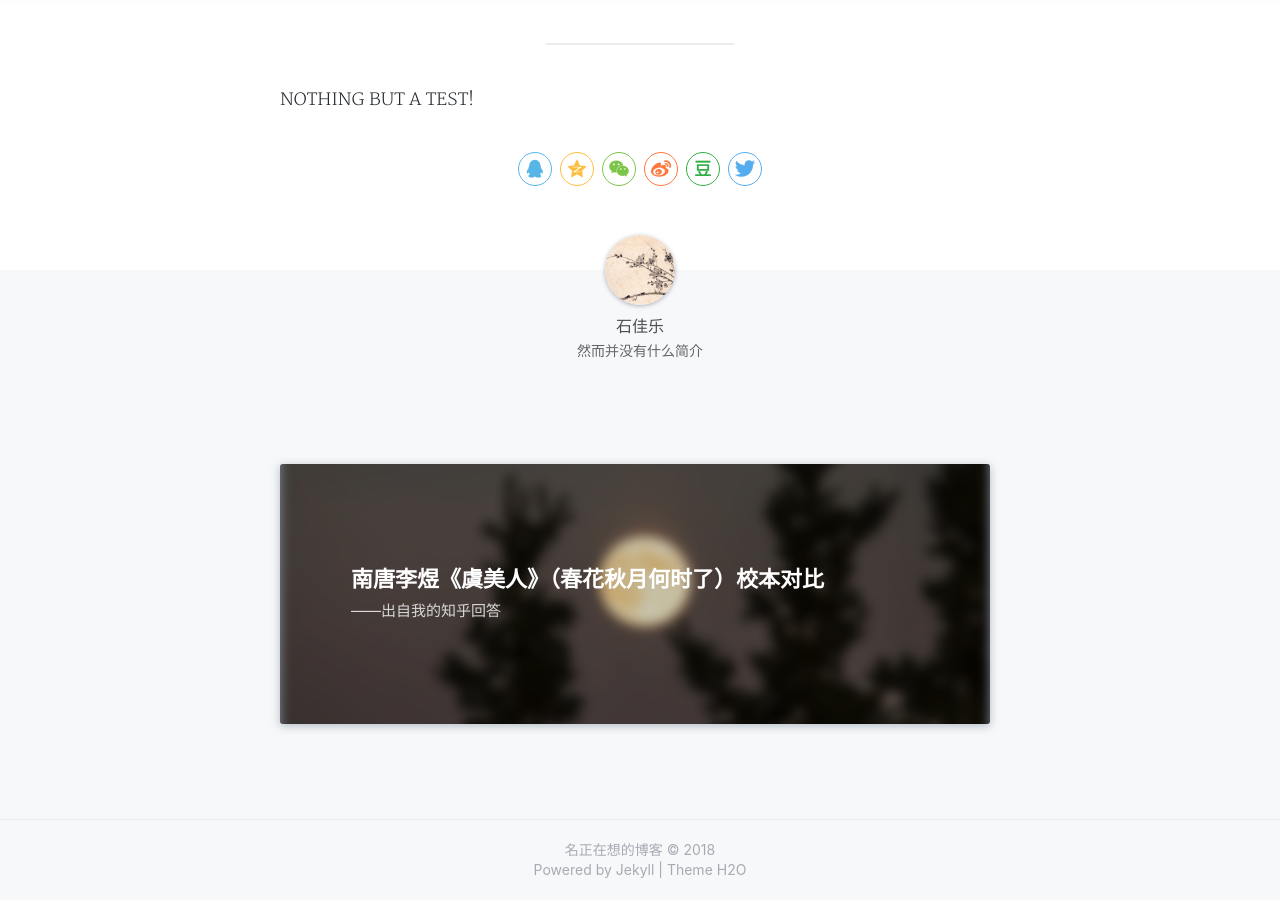
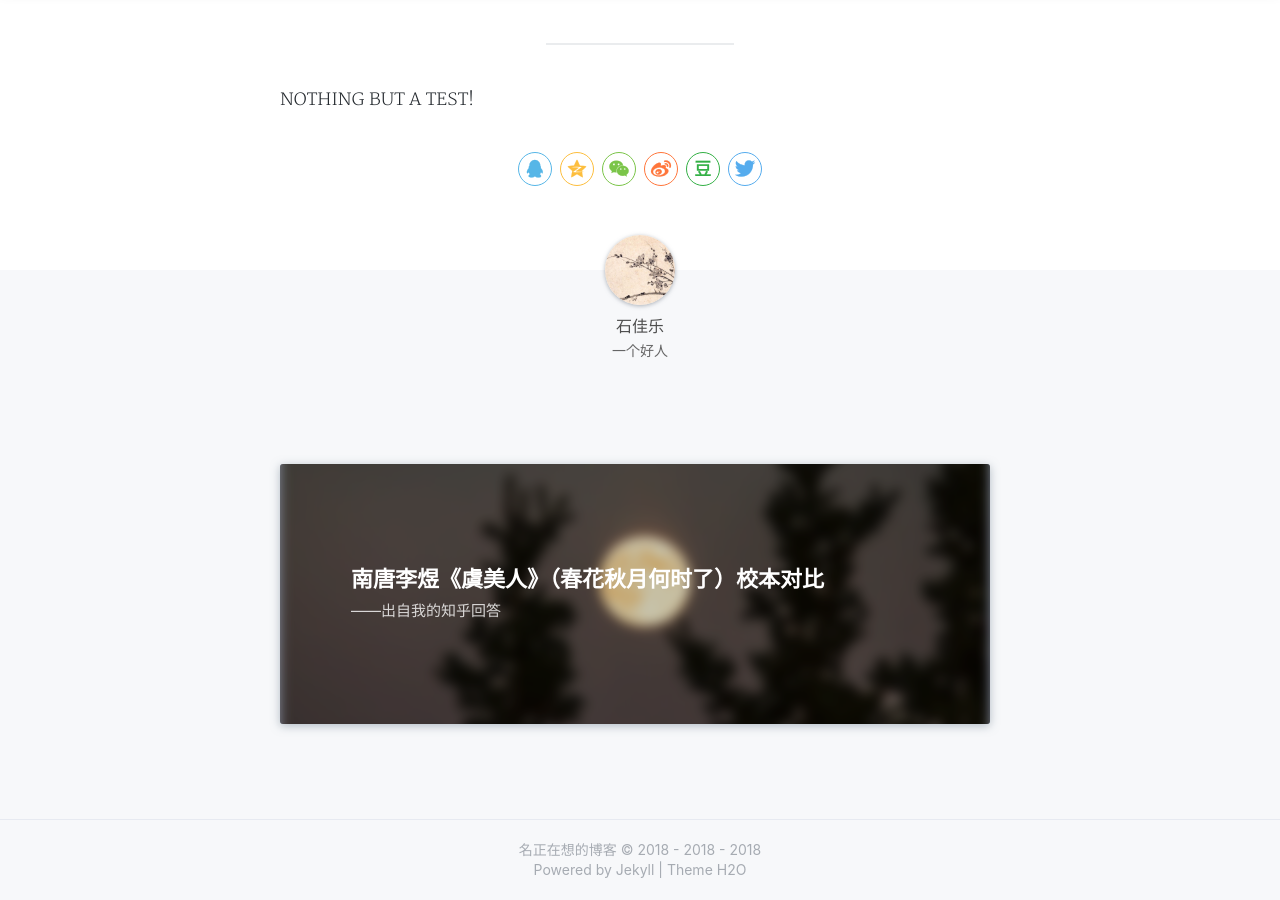
Before and after one commit to Morimiue/mzzx.github.io, a Jekyll site: the page built from _posts/2001-03-19-hello-world.md, in a window 1280 px wide and 900 px high, scrolled down 525 px. Built offline with Jekyll 4.4.1, drawn with Linux system fonts in a browser that asks for light colours; nearby versions of some CDN libraries; comment, search, counter and statistics services are not loaded; a style sheet for code colours, icons or effects is not loaded.

Commit message:
update config

```diff
--- a/_config.yml
+++ b/_config.yml
@@ -1,6 +1,6 @@
 # Site settings 配置站点
 title: '名正在想的博客'
-description: '然而并没有什么描述'
+description: '一个奇奇怪怪的地方'
 keyword: '名正在想, 石佳乐, 名正在想的博客, 石佳乐的博客'
 url: '' # your host
 
@@ -15,12 +15,12 @@ nav:
 
 # Footer
 footer:
-  since: 2018
+  since: 2018 - 2018
 
 # Author 配置博主信息
 author: '石佳乐'
 nickname: '名正在想'
-bio: '然而并没有什么简介'
+bio: '一个好人'
 avatar: '/assets/img/avatar.jpg'
 
 # Search
```
